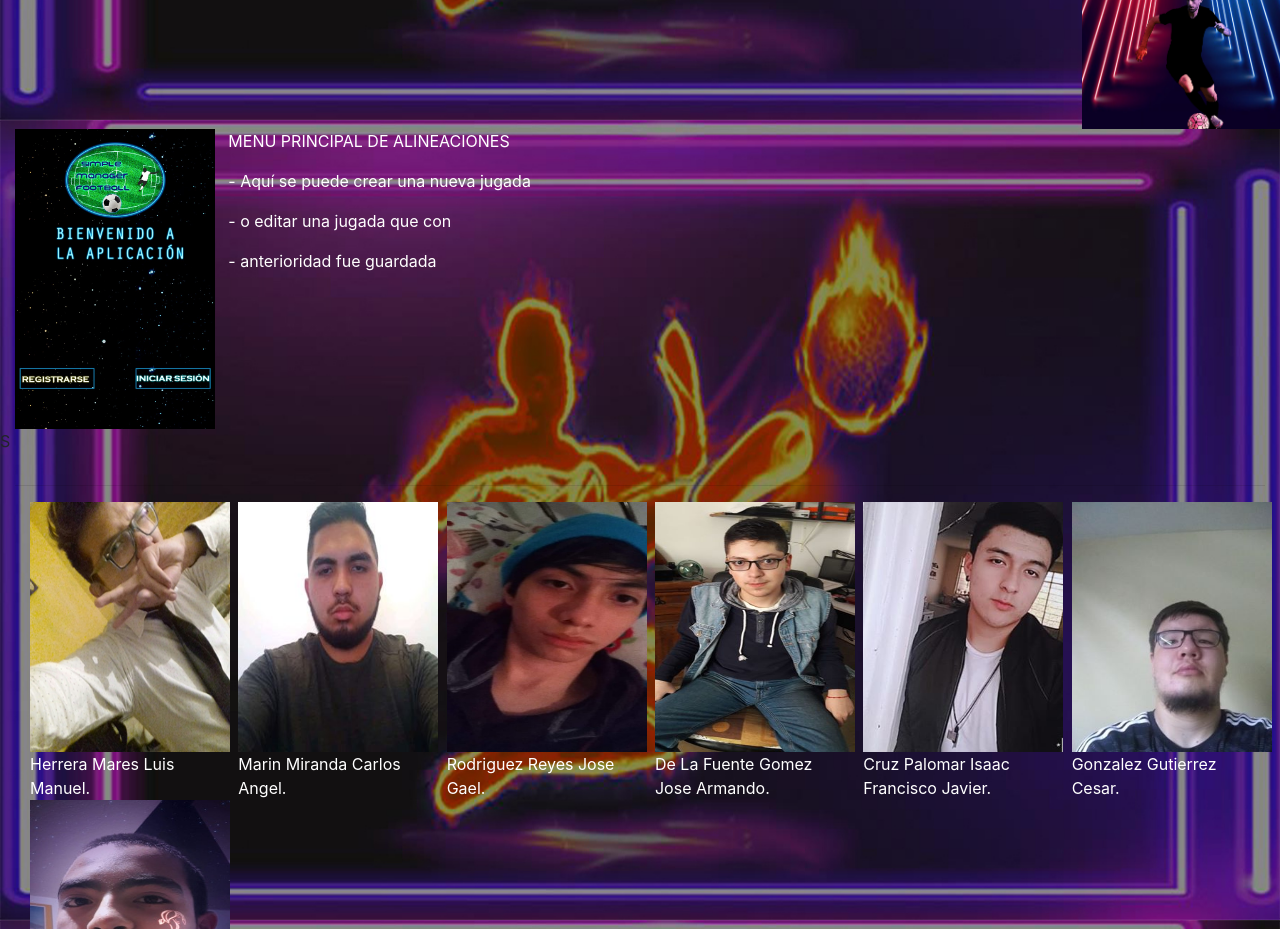
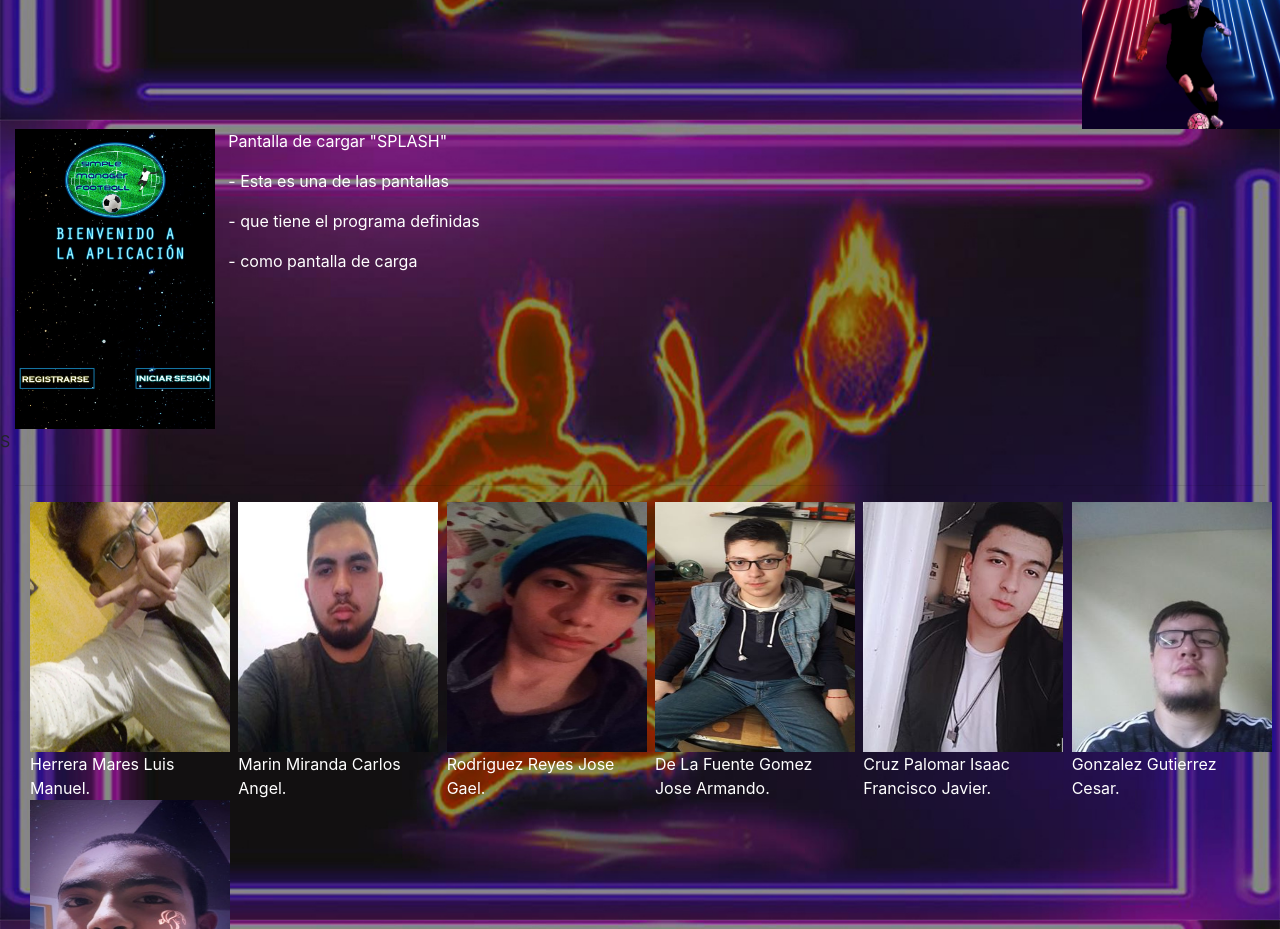
Before and after one commit to agustingb2002/manager, a plain HTML site: page página_imagenes/images.html in a window 1280 px wide. Shown: the part 2280-3209 px from the top of the page. Drawn offline with nearby package versions, Linux system fonts and the light colour scheme.

Commit message:
Agregue el splash.

```diff
--- a/página_imagenes/images.html
+++ b/página_imagenes/images.html
@@ -145,10 +145,10 @@
     </div>
     <div class="col-sm-10" align="left">
     <FONT COLOR="white">
-    <p>MENU PRINCIPAL DE ALINEACIONES</p>
-    <p>- Aquí se puede crear una nueva jugada</p>
-    <p>- o editar una jugada que con</p>
-    <p>- anterioridad fue guardada</p>
+    <p>Pantalla de cargar "SPLASH"</p>
+    <p>- Esta es una de las pantallas</p>
+    <p>- que tiene el programa definidas</p>
+    <p>- como pantalla de carga</p>
   </FONT>
   </div>
   <p> S</p>
```
